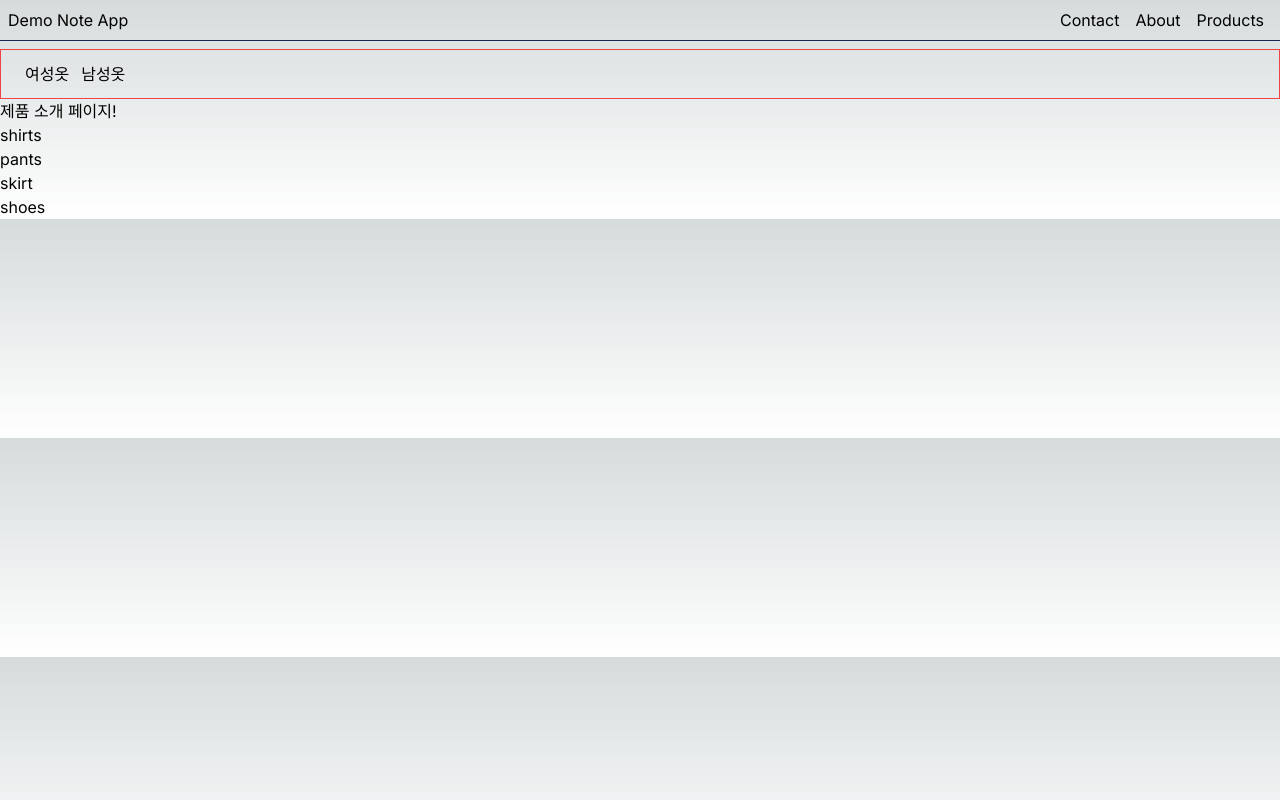
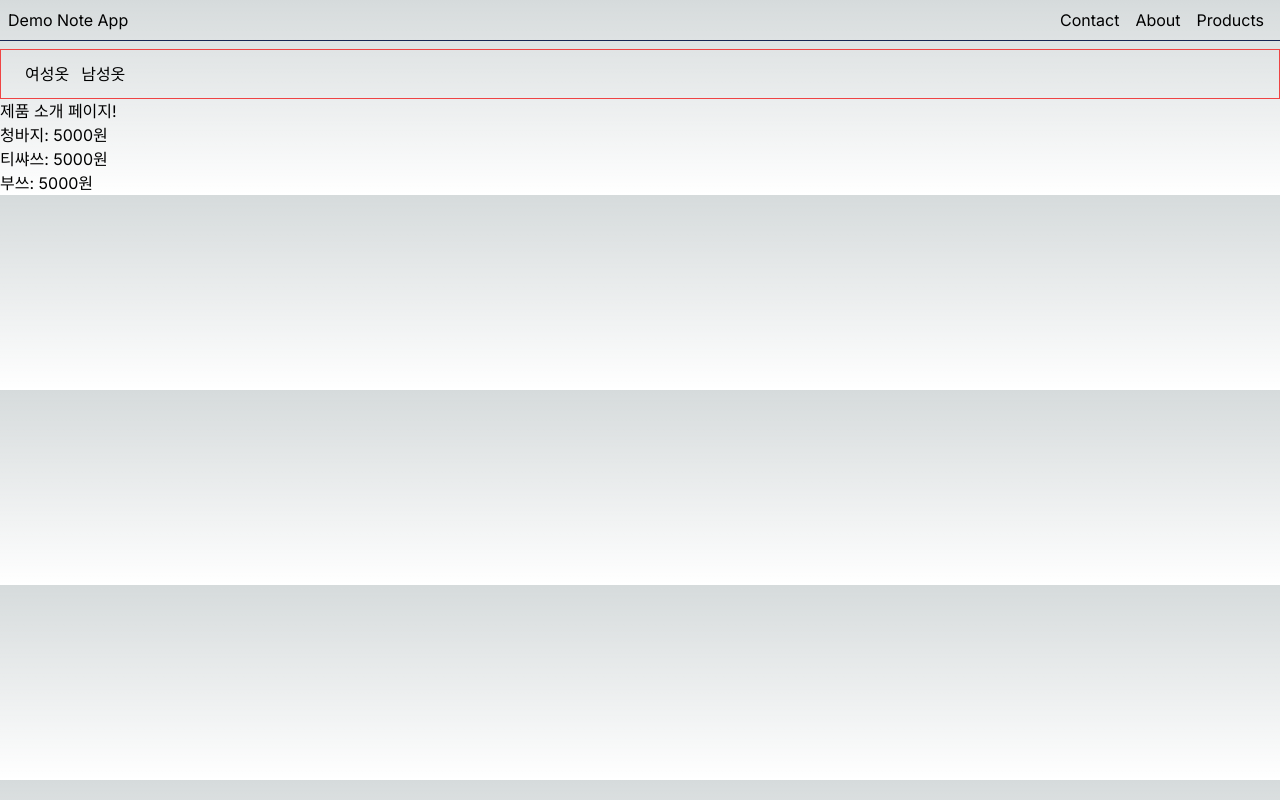
Before and after one commit to ChangJuneKim/nextJStut, a Next.js app: page /products in a window 1280 px wide. Built offline with nearby package versions, Linux system fonts and the light colour scheme.

Commit message:
feat: SSG 렌더링

```diff
--- /dev/null
+++ b/data/products.json
@@ -0,0 +1,17 @@
+[
+  {
+    "id": "1234",
+    "name": "청바지",
+    "price": 5000
+  },
+  {
+    "id": "1235",
+    "name": "티쌰쓰",
+    "price": 5000
+  },
+  {
+    "id": "1236",
+    "name": "부쓰",
+    "price": 5000
+  }
+]
--- a/src/app/page.tsx
+++ b/src/app/page.tsx
@@ -1,9 +1,13 @@
+import Counter from '@/components/counter';
+
 export default function Home() {
+  console.log('서버 컴포넌트 - homepage');
   return (
     <main className="flex min-h-screen flex-col items-center justify-between p-24">
       <div className="z-10 max-w-5xl w-full items-center justify-between font-mono text-sm lg:flex">
         홈페이지
       </div>
+      <Counter />
     </main>
   );
 }
--- a/src/app/products/[slug]/page.tsx
+++ b/src/app/products/[slug]/page.tsx
@@ -1,5 +1,7 @@
 import React from 'react';
 import { Metadata } from 'next';
+import { getProduct, getProducts } from '@/service/products';
+import { notFound } from 'next/navigation';
 
 type Props = {
   params: {
@@ -13,14 +15,20 @@ export function generateMetadata({ params }: Props): Metadata {
   };
 }
 
-export default function PantsPage({ params }: Props) {
-  return <h1>{params.slug} 제품 설명 페이지</h1>;
+export default async function PantsPage({ params: { slug } }: Props) {
+  const product = await getProduct(slug);
+
+  if (!product) {
+    notFound();
+  }
+
+  return <h1>{product.name} 제품 설명 페이지</h1>;
 }
 
-export function generateStaticParams() {
-  const products = ['shirts', 'pants', 'skirt', 'shoes'];
+export async function generateStaticParams() {
+  const products = await getProducts();
 
   return products.map((product) => ({
-    slug: product,
+    slug: product.id,
   }));
 }
--- a/src/app/products/page.tsx
+++ b/src/app/products/page.tsx
@@ -1,16 +1,20 @@
 import React from 'react';
 import Link from 'next/link';
+import { getProducts } from '@/service/products';
 
-const products = ['shirts', 'pants', 'skirt', 'shoes'];
-export default function ProductsPage() {
+export default async function ProductsPage() {
+  const products = await getProducts();
+
   return (
     <>
       <h1>제품 소개 페이지!</h1>
       <ul>
-        {products.map((product) => {
+        {products.map(({ id, name, price }) => {
           return (
-            <li key={product}>
-              <Link href={`/products/${product}`}>{product}</Link>
+            <li key={id}>
+              <Link href={`/products/${id}`}>
+                {name}: {price}원
+              </Link>
             </li>
           );
         })}
--- /dev/null
+++ b/src/components/counter.tsx
@@ -0,0 +1,14 @@
+'use client';
+
+import React, { useState } from 'react';
+
+export default function Counter() {
+  const [count, setCount] = useState(0);
+  console.log('서버 컴포넌트인 Home 안에 있는 클라이언트 컴포넌트 카운터');
+  return (
+    <>
+      <p>{count}</p>
+      <button onClick={() => setCount((prev) => prev + 1)}>+</button>
+    </>
+  );
+}
--- /dev/null
+++ b/src/service/products.ts
@@ -0,0 +1,21 @@
+import path from 'path';
+import * as fs from 'fs';
+
+export type Product = {
+  id: string;
+  name: string;
+  price: number;
+};
+
+export async function getProducts(): Promise<Array<Product>> {
+  const filePath = path.join(process.cwd(), 'data', 'products.json');
+  const data = await fs.promises.readFile(filePath, 'utf-8');
+
+  return JSON.parse(data);
+}
+
+export async function getProduct(id: string): Promise<Product | undefined> {
+  const products = await getProducts();
+
+  return products.find((product) => product.id === id);
+}
```
